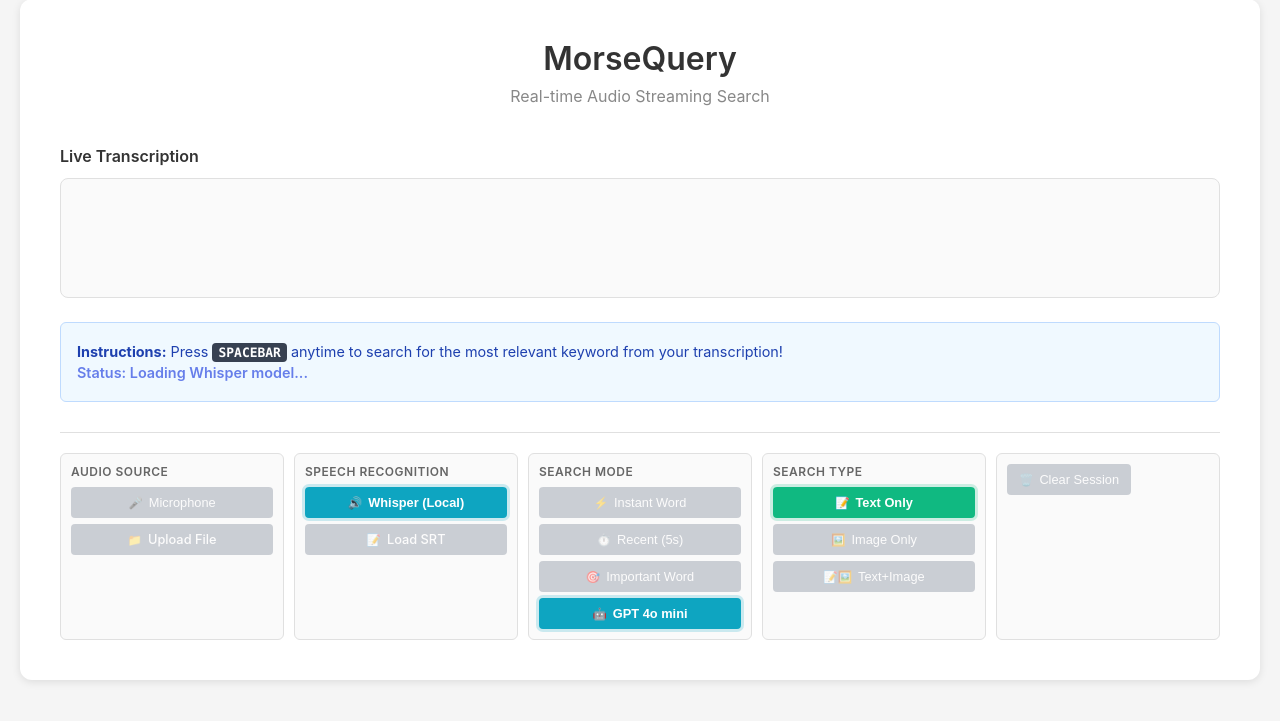
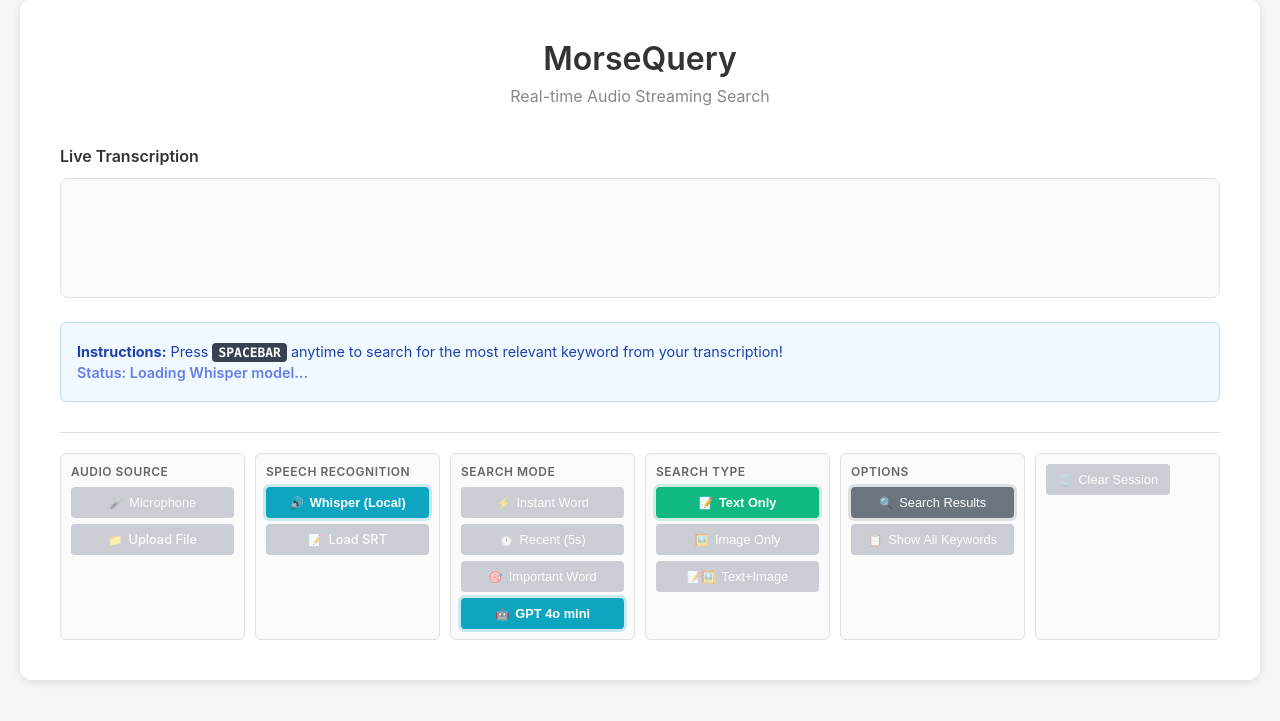
Before and after one commit to ZzeongB/MorseQuery, a Flask app: page / in a window 1280 px wide. Shown: the part 21-742 px from the top of the page. Run offline with Flask 3, Linux system fonts and the light colour scheme; some libraries are stand-ins or nearby versions.

Commit message:
double-click/ show all keywords options

```diff
--- a/app.py
+++ b/app.py
@@ -585,7 +585,6 @@
         try:
             # Call GPT API (using gpt-4o-mini like in test script)
             gpt_start_time = datetime.utcnow()
-            print(f"[TIMING] GPT API call started at: {gpt_start_time.isoformat()}")
 
             response = openai_client.chat.completions.create(
                 model="gpt-4o-mini",
@@ -598,9 +597,6 @@
             gpt_duration = (gpt_end_time - gpt_start_time).total_seconds()
 
             raw_response = response.choices[0].message.content.strip()
-            print(f"[GPT] Raw response: {raw_response}")
-            print(f"[TIMING] GPT API call completed at: {gpt_end_time.isoformat()}")
-            print(f"[TIMING] GPT API duration: {gpt_duration:.3f}s")
 
             # Parse the response to extract multiple "Keyword:" and "Description:" pairs
             # Expected format:
@@ -622,18 +618,22 @@
                 elif line.lower().startswith("description:") and current_keyword:
                     # Complete the pair with description
                     description = line.split(":", 1)[1].strip()
-                    keyword_description_pairs.append({
-                        "keyword": current_keyword,
-                        "description": description,
-                    })
+                    keyword_description_pairs.append(
+                        {
+                            "keyword": current_keyword,
+                            "description": description,
+                        }
+                    )
                     current_keyword = None
 
             # Handle case where keyword has no description
             if current_keyword:
-                keyword_description_pairs.append({
-                    "keyword": current_keyword,
-                    "description": None,
-                })
+                keyword_description_pairs.append(
+                    {
+                        "keyword": current_keyword,
+                        "description": None,
+                    }
+                )
 
             # Use first keyword as the main predicted keyword
             if keyword_description_pairs:
@@ -644,12 +644,6 @@
             # Store all keyword-description pairs in session for double-spacebar navigation
             self.gpt_keyword_pairs = keyword_description_pairs
             self.current_keyword_index = 0  # Reset to first keyword
-
-            print(f"[GPT] Extracted {len(keyword_description_pairs)} keyword-description pairs:")
-            for i, pair in enumerate(keyword_description_pairs):
-                print(f"  [{i+1}] Keyword: {pair['keyword']}")
-                if pair['description']:
-                    print(f"      Description: {pair['description']}")
 
             # Log the GPT prediction with all keyword-description pairs
             self._log_event(
@@ -817,10 +811,6 @@
     temp_path = None
 
     audio_received_time = datetime.utcnow()
-    print(
-        f"[TIMING] Whisper chunk processing started at: {audio_received_time.isoformat()}"
-    )
-
     try:
         # Check if audio data is valid
         if not audio_data or len(audio_data) < 100:
@@ -862,9 +852,6 @@
         )
 
         transcription_start_time = datetime.utcnow()
-        print(
-            f"[TIMING] Whisper transcription started at: {transcription_start_time.isoformat()}"
-        )
 
         result = whisper_model.transcribe(temp_path)
         text = result["text"].strip()
@@ -875,21 +862,10 @@
         ).total_seconds()
         total_duration = (transcription_end_time - audio_received_time).total_seconds()
 
-        print(f"Transcription: {text}")
-        print(
-            f"[TIMING] Whisper transcription completed at: {transcription_end_time.isoformat()}"
-        )
-        print(f"[TIMING] Whisper transcription duration: {transcription_duration:.3f}s")
-        print(f"[TIMING] Total Whisper processing time: {total_duration:.3f}s")
-
         if text:
             word_add_time = datetime.utcnow()
             session = transcription_sessions[session_id]
             session.add_text(text)
-            print(
-                f"[Whisper] ✓ Words added to session at {word_add_time.isoformat()}: '{text}'"
-            )
-            print(f"[Whisper] Total words in session now: {len(session.words)}")
 
             # Log Whisper transcription to JSON
             session._log_event(
@@ -966,10 +942,6 @@
     session_id = request.sid
 
     try:
-        # print("\n" + "=" * 50)
-        print("[Whisper] Received audio chunk request")
-        # print(f"Session ID: {session_id}")
-
         # Decode base64 audio data
         audio_data = base64.b64decode(data["audio"])
 
@@ -1008,11 +980,6 @@
 
         # Log audio chunk arrival time
         audio_received_time = datetime.utcnow()
-
-        print("\n" + "=" * 50)
-        print("[Real-time] Received audio chunk")
-        print(f"Session ID: {session_id}")
-        print(f"[TIMING] Audio received at: {audio_received_time.isoformat()}")
 
         # Decode base64 audio data
         audio_data = base64.b64decode(data["audio"])
@@ -1087,9 +1054,6 @@
             socketio.emit("status", {"message": "Transcribing..."}, room=session_id)
 
             transcription_start_time = datetime.utcnow()
-            print(
-                f"[TIMING] Transcription started at: {transcription_start_time.isoformat()}"
-            )
 
             try:
                 result = whisper_model.transcribe(audio_np, fp16=False)
@@ -1103,12 +1067,6 @@
                     transcription_end_time - audio_received_time
                 ).total_seconds()
 
-                print(f"Transcription: {text}")
-                print(
-                    f"[TIMING] Transcription completed at: {transcription_end_time.isoformat()}"
-                )
-                print(f"[TIMING] Transcription duration: {transcription_duration:.3f}s")
-                print(f"[TIMING] Total processing time: {total_duration:.3f}s")
             except RuntimeError as whisper_error:
                 error_msg = str(whisper_error)
                 if "cannot reshape tensor" in error_msg or "0 elements" in error_msg:
@@ -1148,15 +1106,8 @@
             if text:
                 # Update or append transcription (like demo)
                 if phrase_complete or is_final:
-                    word_add_time = datetime.utcnow()
                     session.transcription_lines.append(text)
                     session.add_text(text)
-                    print(
-                        f"[Real-time] ✓ COMPLETE phrase added to session at {word_add_time.isoformat()}: '{text}'"
-                    )
-                    print(
-                        f"[Real-time] Total words in session now: {len(session.words)}"
-                    )
 
                     # Log real-time Whisper transcription to JSON
                     session._log_event(
@@ -1224,11 +1175,11 @@
     client_timestamp = data.get(
         "client_timestamp"
     )  # Client-side timestamp when spacebar was pressed
-
-    print(f"\n[Search Request] Mode: {search_mode}, Type: {search_type}")
-    print(
-        f"[TIMING] Search request received at (server): {search_request_time.isoformat()}"
-    )
+    skip_search = data.get("skip_search", False)  # Skip Google search if true
+    show_all_keywords = data.get(
+        "show_all_keywords", False
+    )  # Show all GPT keywords at once
+
     # log action
     transcription_sessions[session_id].log_search_action(
         search_mode=search_mode,
@@ -1255,43 +1206,23 @@
 
     # Get keyword based on search mode
     keyword_extraction_start = datetime.utcnow()
-    print(
-        f"[TIMING] Keyword extraction started at: {keyword_extraction_start.isoformat()}"
-    )
 
     if search_mode == "instant":
         # Use the keyword provided by client (last word)
         keyword = data.get("keyword", "")
-        print(f"[Instant Search] Using client-provided keyword: {keyword}")
     elif search_mode == "recent":
         # Recent mode: important word from last 5 seconds
         time_threshold = data.get("time_threshold", 5)  # default 5 seconds
         keyword = transcription_sessions[
             session_id
         ].get_top_keyword_with_time_threshold(time_threshold)
-        print(
-            f"[Recent Search] Calculated keyword from last {time_threshold}s: {keyword}"
-        )
     elif search_mode == "gpt":
         # GPT mode: use GPT to predict what user wants to look up
         time_threshold = data.get("time_threshold", 5)  # default 3 seconds
         keyword = transcription_sessions[session_id].get_top_keyword_gpt(time_threshold)
-        print(
-            f"[GPT Search] GPT predicted keyword from last {time_threshold}s: {keyword}"
-        )
     else:
         # TF-IDF/Important mode: calculate important keyword
         keyword = transcription_sessions[session_id].get_top_keyword()
-        print(f"[TF-IDF Search] Calculated keyword: {keyword}")
-
-    keyword_extraction_end = datetime.utcnow()
-    keyword_extraction_duration = (
-        keyword_extraction_end - keyword_extraction_start
-    ).total_seconds()
-    print(
-        f"[TIMING] Keyword extraction completed at: {keyword_extraction_end.isoformat()}"
-    )
-    print(f"[TIMING] Keyword extraction duration: {keyword_extraction_duration:.3f}s")
 
     if not keyword:
         emit("error", {"message": "No keywords available for search"})
@@ -1312,13 +1243,29 @@
         if current_index < len(session.gpt_keyword_pairs):
             description = session.gpt_keyword_pairs[current_index].get("description")
 
-    emit("search_keyword", {
-        "keyword": keyword_clean,
-        "mode": search_mode,
-        "description": description,
-        "total_keywords": total_keywords,
-        "current_index": current_index
-    })
+    # If show_all_keywords is enabled and in GPT mode, emit all keywords at once
+    if show_all_keywords and search_mode == "gpt" and session.gpt_keyword_pairs:
+        emit(
+            "all_keywords", {"keywords": session.gpt_keyword_pairs, "mode": search_mode}
+        )
+        if skip_search:
+            return
+    else:
+        emit(
+            "search_keyword",
+            {
+                "keyword": keyword_clean,
+                "mode": search_mode,
+                "description": description,
+                "total_keywords": total_keywords,
+                "current_index": current_index,
+            },
+        )
+
+    # Skip Google search if requested
+    if skip_search:
+        print("[Search] Skipping Google search (skip_search=True)")
+        return
 
     # Perform Google Custom Search
     try:
@@ -1349,7 +1296,6 @@
                 "results": search_results,
             },
         )
-        print(f"[Search] Found {num_results} results for '{keyword_clean}'")
     except Exception as e:
         print(f"Search error: {str(e)}")
         emit("error", {"message": f"Search error: {str(e)}"})
@@ -1361,8 +1307,6 @@
     session_id = request.sid
     search_type = data.get("type", "text")
 
-    print(f"\n[Next Keyword] Request received")
-
     if session_id not in transcription_sessions:
         emit("error", {"message": "No active session"})
         return
@@ -1383,16 +1327,17 @@
     keyword = current_pair.get("keyword", "")
     description = current_pair.get("description")
 
-    print(f"[Next Keyword] Showing keyword {session.current_keyword_index + 1}/{len(session.gpt_keyword_pairs)}: {keyword}")
-
     # Emit the new keyword info
-    emit("search_keyword", {
-        "keyword": keyword,
-        "mode": "gpt",
-        "description": description,
-        "total_keywords": len(session.gpt_keyword_pairs),
-        "current_index": session.current_keyword_index
-    })
+    emit(
+        "search_keyword",
+        {
+            "keyword": keyword,
+            "mode": "gpt",
+            "description": description,
+            "total_keywords": len(session.gpt_keyword_pairs),
+            "current_index": session.current_keyword_index,
+        },
+    )
 
     # Perform search for the new keyword
     try:
@@ -1423,7 +1368,63 @@
                 "results": search_results,
             },
         )
-        print(f"[Next Keyword] Found {num_results} results for '{keyword}'")
+    except Exception as e:
+        print(f"Search error: {str(e)}")
+        emit("error", {"message": f"Search error: {str(e)}"})
+
+
+@socketio.on("search_single_keyword")
+def handle_search_single_keyword(data):
+    """Handle click on a keyword from all_keywords list"""
+    session_id = request.sid
+    keyword = data.get("keyword", "")
+    search_type = data.get("type", "text")
+
+    if not keyword:
+        emit("error", {"message": "No keyword provided"})
+        return
+
+    # Emit the keyword info
+    emit(
+        "search_keyword",
+        {
+            "keyword": keyword,
+            "mode": "gpt",
+            "description": None,
+            "total_keywords": 1,
+            "current_index": 0,
+        },
+    )
+
+    # Perform Google Custom Search
+    try:
+        search_results = google_custom_search(keyword, search_type)
+
+        # Calculate number of results
+        if search_type == "both" and isinstance(search_results, dict):
+            num_results = len(search_results.get("text", [])) + len(
+                search_results.get("image", [])
+            )
+        else:
+            num_results = len(search_results) if isinstance(search_results, list) else 0
+
+        if session_id in transcription_sessions:
+            transcription_sessions[session_id].log_search_action(
+                search_mode="gpt_single",
+                search_type=search_type,
+                keyword=keyword,
+                num_results=num_results,
+            )
+
+        emit(
+            "search_results",
+            {
+                "keyword": keyword,
+                "mode": "gpt",
+                "type": search_type,
+                "results": search_results,
+            },
+        )
     except Exception as e:
         print(f"Search error: {str(e)}")
         emit("error", {"message": f"Search error: {str(e)}"})
@@ -1674,7 +1675,6 @@
                     "transcription",
                     {"text": text, "source": "srt", "is_complete": True},
                 )
-                print(f"[SRT] Transcription at {current_time_ms}ms: {text[:50]}...")
             break
 
 
--- a/static/css/style.css
+++ b/static/css/style.css
@@ -278,9 +278,29 @@
     font-weight: 600;
 }
 
-#searchKeyword {
+#searchKeyword, #videoSearchKeyword {
     color: #4a5cf7;
     font-weight: 600;
+}
+
+.keyword-description {
+    color: #666;
+    font-weight: 400;
+    font-size: 0.9em;
+    margin-top: 8px;
+    padding: 10px;
+    background: #f0f9ff;
+    border-radius: 6px;
+    border-left: 3px solid #4a5cf7;
+    line-height: 1.5;
+}
+
+.keyword-hint {
+    color: #888;
+    font-weight: 400;
+    font-size: 0.8em;
+    margin-top: 8px;
+    font-style: italic;
 }
 
 .search-results {
--- a/static/js/app.js
+++ b/static/js/app.js
@@ -16,7 +16,15 @@
     lastWord: '', // Track the most recent word
     isVideoFile: false, // Track if current file is video
     srtLoaded: false, // Track if SRT file is loaded
-    srtTimeUpdateInterval: null // Interval for SRT time updates
+    srtTimeUpdateInterval: null, // Interval for SRT time updates
+    // Double-spacebar detection for GPT keyword navigation
+    lastSpacebarTime: 0,
+    hasGptKeywords: false, // Track if GPT keywords are available
+    totalGptKeywords: 0,
+    currentGptKeywordIndex: 0,
+    // Options
+    showSearchResults: true, // Toggle Google search results on/off
+    showAllKeywords: false   // Show all GPT keywords at once instead of one by one
 };
 
 // DOM elements
@@ -31,6 +39,8 @@
 const textSearchBtn = document.getElementById('textSearchBtn');
 const imageSearchBtn = document.getElementById('imageSearchBtn');
 const bothSearchBtn = document.getElementById('bothSearchBtn');
+const toggleSearchResultsBtn = document.getElementById('toggleSearchResultsBtn');
+const showAllKeywordsBtn = document.getElementById('showAllKeywordsBtn');
 const clearBtn = document.getElementById('clearBtn');
 const statusEl = document.getElementById('status');
 const transcriptionEl = document.getElementById('transcription');
@@ -105,12 +115,39 @@
 });
 
 socket.on('search_keyword', (data) => {
-    console.log('[Search Keyword]', data.keyword);
-    updateStatus(`🔍 Searching for: "${data.keyword}"`);
+    console.log('[Search Keyword]', data);
+
+    // Update GPT keyword state for double-spacebar navigation
+    if (data.mode === 'gpt' && data.total_keywords > 0) {
+        state.hasGptKeywords = true;
+        state.totalGptKeywords = data.total_keywords;
+        state.currentGptKeywordIndex = data.current_index;
+    }
+
+    // Build status message with description if available
+    let statusMsg = `🔍 Searching for: "${data.keyword}"`;
+    if (data.mode === 'gpt' && data.total_keywords > 1) {
+        statusMsg += ` (${data.current_index + 1}/${data.total_keywords})`;
+    }
+    if (data.description) {
+        statusMsg += ` - ${data.description}`;
+    }
+    if (data.mode === 'gpt' && data.total_keywords > 1) {
+        statusMsg += ' [Double-space for next]';
+    }
+    updateStatus(statusMsg);
+
+    // Update keyword display with description
+    displayKeywordWithDescription(data);
 });
 
 socket.on('search_results', (data) => {
     displaySearchResults(data);
+});
+
+socket.on('all_keywords', (data) => {
+    console.log('[All Keywords]', data);
+    displayAllKeywords(data);
 });
 
 socket.on('session_cleared', () => {
@@ -151,17 +188,44 @@
 textSearchBtn.addEventListener('click', () => setSearchType('text'));
 imageSearchBtn.addEventListener('click', () => setSearchType('image'));
 bothSearchBtn.addEventListener('click', () => setSearchType('both'));
+toggleSearchResultsBtn.addEventListener('click', toggleSearchResults);
+showAllKeywordsBtn.addEventListener('click', toggleShowAllKeywords);
 clearBtn.addEventListener('click', clearSession);
 playBtn.addEventListener('click', playAndTranscribe);
 stopAudioBtn.addEventListener('click', stopAudioPlayback);
 playVideoBtn.addEventListener('click', playVideoAndTranscribe);
 stopVideoBtn.addEventListener('click', stopVideoPlayback);
 
-// Spacebar listener for search
+// Spacebar listener for search (with double-spacebar detection)
+const DOUBLE_SPACEBAR_THRESHOLD = 400; // ms
+let spacebarTimer = null;
+
 document.addEventListener('keydown', (e) => {
     if (e.code === 'Space' && e.target === document.body) {
         e.preventDefault();
-        triggerSearch();
+
+        // Check if double-spacebar detection should be active (GPT mode with multiple keywords)
+        if (state.searchMode === 'gpt' &&
+            state.hasGptKeywords &&
+            state.totalGptKeywords > 1) {
+
+            if (spacebarTimer) {
+                // Second spacebar within threshold - cancel pending search and trigger next keyword
+                clearTimeout(spacebarTimer);
+                spacebarTimer = null;
+                console.log('[Double Spacebar] Requesting next keyword');
+                triggerNextKeyword();
+            } else {
+                // First spacebar - wait for potential second
+                spacebarTimer = setTimeout(() => {
+                    spacebarTimer = null;
+                    triggerSearch();
+                }, DOUBLE_SPACEBAR_THRESHOLD);
+            }
+        } else {
+            // Not in GPT mode with multiple keywords - trigger search immediately
+            triggerSearch();
+        }
     }
 });
 
@@ -244,6 +308,18 @@
     };
 
     updateStatus(`Search type: ${typeNames[type]}`);
+}
+
+function toggleSearchResults() {
+    state.showSearchResults = !state.showSearchResults;
+    toggleSearchResultsBtn.classList.toggle('active', state.showSearchResults);
+    updateStatus(`Search results: ${state.showSearchResults ? 'ON' : 'OFF'}`);
+}
+
+function toggleShowAllKeywords() {
+    state.showAllKeywords = !state.showAllKeywords;
+    showAllKeywordsBtn.classList.toggle('active', state.showAllKeywords);
+    updateStatus(`Show all keywords: ${state.showAllKeywords ? 'ON' : 'OFF'}`);
 }
 
 async function toggleMicrophone() {
@@ -929,7 +1005,8 @@
             mode: 'instant',
             keyword: state.lastWord,
             type: state.searchType,
-            client_timestamp: spacebarPressTime
+            client_timestamp: spacebarPressTime,
+            skip_search: !state.showSearchResults
         });
 
     } else if (state.searchMode === 'recent') {
@@ -941,7 +1018,8 @@
             mode: 'recent',
             time_threshold: 5,
             type: state.searchType,
-            client_timestamp: spacebarPressTime
+            client_timestamp: spacebarPressTime,
+            skip_search: !state.showSearchResults
         });
 
     } else if (state.searchMode === 'gpt') {
@@ -953,7 +1031,9 @@
             mode: 'gpt',
             time_threshold: 10,
             type: state.searchType,
-            client_timestamp: spacebarPressTime
+            client_timestamp: spacebarPressTime,
+            show_all_keywords: state.showAllKeywords,
+            skip_search: !state.showSearchResults
         });
 
     } else {
@@ -964,9 +1044,100 @@
         socket.emit('search_request', {
             mode: 'tfidf',
             type: state.searchType,
-            client_timestamp: spacebarPressTime
+            client_timestamp: spacebarPressTime,
+            skip_search: !state.showSearchResults
         });
     }
+}
+
+function triggerNextKeyword() {
+    // Request next GPT keyword (for double-spacebar)
+    console.log('[Next Keyword] Requesting next keyword');
+    updateStatus('🔄 Loading next keyword...');
+
+    socket.emit('next_keyword', {
+        type: state.searchType
+    });
+}
+
+function displayAllKeywords(data) {
+    // Use video layout elements if video file, otherwise use default layout
+    const keywordEl = state.isVideoFile ? videoSearchKeywordEl : searchKeywordEl;
+    const resultsEl = state.isVideoFile ? videoSearchResultsEl : searchResultsEl;
+    const sectionEl = state.isVideoFile ? videoSearchSection : searchSection;
+
+    const keywords = data.keywords || [];
+
+    keywordEl.innerHTML = `🤖 GPT Keywords (${keywords.length} total)`;
+
+    resultsEl.innerHTML = '';
+
+    keywords.forEach((item, index) => {
+        const keywordDiv = document.createElement('div');
+        keywordDiv.className = 'search-result-item';
+        keywordDiv.style.cursor = 'pointer';
+        keywordDiv.innerHTML = `
+            <h4>${index + 1}. ${item.keyword}</h4>
+            ${item.description ? `<p>${item.description}</p>` : ''}
+        `;
+
+        // Click to search this keyword
+        keywordDiv.addEventListener('click', () => {
+            console.log(`[All Keywords] Clicking keyword: ${item.keyword}`);
+            socket.emit('search_single_keyword', {
+                keyword: item.keyword,
+                type: state.searchType
+            });
+        });
+
+        resultsEl.appendChild(keywordDiv);
+    });
+
+    sectionEl.style.display = 'block';
+    updateStatus(`Found ${keywords.length} GPT keywords. Click one to search.`);
+}
+
+function displayKeywordWithDescription(data) {
+    // Use video layout elements if video file, otherwise use default layout
+    const keywordEl = state.isVideoFile ? videoSearchKeywordEl : searchKeywordEl;
+    const sectionEl = state.isVideoFile ? videoSearchSection : searchSection;
+
+    let modeIcon, modeName;
+    if (data.mode === 'instant') {
+        modeIcon = '⚡';
+        modeName = 'Instant';
+    } else if (data.mode === 'recent') {
+        modeIcon = '⏱️';
+        modeName = 'Recent 5s';
+    } else if (data.mode === 'gpt') {
+        modeIcon = '🤖';
+        modeName = 'GPT';
+    } else {
+        modeIcon = '🎯';
+        modeName = 'Important';
+    }
+
+    // Build keyword display with index for GPT mode
+    let displayText = `${modeIcon} ${data.keyword}`;
+    if (data.mode === 'gpt' && data.total_keywords > 1) {
+        displayText += ` (${data.current_index + 1}/${data.total_keywords})`;
+    } else {
+        displayText += ` (${modeName})`;
+    }
+
+    keywordEl.innerHTML = displayText;
+
+    // Add description below keyword if available
+    if (data.description) {
+        keywordEl.innerHTML += `<div class="keyword-description">${data.description}</div>`;
+    }
+
+    // Add hint for double-spacebar if more keywords available
+    if (data.mode === 'gpt' && data.total_keywords > 1) {
+        keywordEl.innerHTML += `<div class="keyword-hint">Press spacebar twice quickly for next keyword</div>`;
+    }
+
+    sectionEl.style.display = 'block';
 }
 
 function displaySearchResults(data) {
@@ -986,11 +1157,10 @@
     }
 
     // Use video layout elements if video file, otherwise use default layout
-    const keywordEl = state.isVideoFile ? videoSearchKeywordEl : searchKeywordEl;
     const resultsEl = state.isVideoFile ? videoSearchResultsEl : searchResultsEl;
     const sectionEl = state.isVideoFile ? videoSearchSection : searchSection;
 
-    keywordEl.textContent = `${modeIcon} ${data.keyword} (${modeName})`;
+    // Don't overwrite keyword - it's already set by displayKeywordWithDescription with description
     resultsEl.innerHTML = '';
 
     // Handle 'both' type - display both text and image results
@@ -1159,6 +1329,12 @@
     state.isVideoFile = false;
     state.srtLoaded = false;
 
+    // Reset GPT keyword state
+    state.hasGptKeywords = false;
+    state.totalGptKeywords = 0;
+    state.currentGptKeywordIndex = 0;
+    state.lastSpacebarTime = 0;
+
     // Reset SRT button state
     srtInput.parentElement.classList.remove('active');
 
--- a/templates/index.html
+++ b/templates/index.html
@@ -134,6 +134,18 @@
             </div>
 
             <div class="control-group">
+                <h3>Options</h3>
+                <div class="button-group">
+                    <button id="toggleSearchResultsBtn" class="btn btn-secondary active">
+                        <span class="icon">🔍</span> Search Results
+                    </button>
+                    <button id="showAllKeywordsBtn" class="btn btn-secondary">
+                        <span class="icon">📋</span> Show All Keywords
+                    </button>
+                </div>
+            </div>
+
+            <div class="control-group">
                 <button id="clearBtn" class="btn btn-warning">
                     <span class="icon">🗑️</span> Clear Session
                 </button>
```
